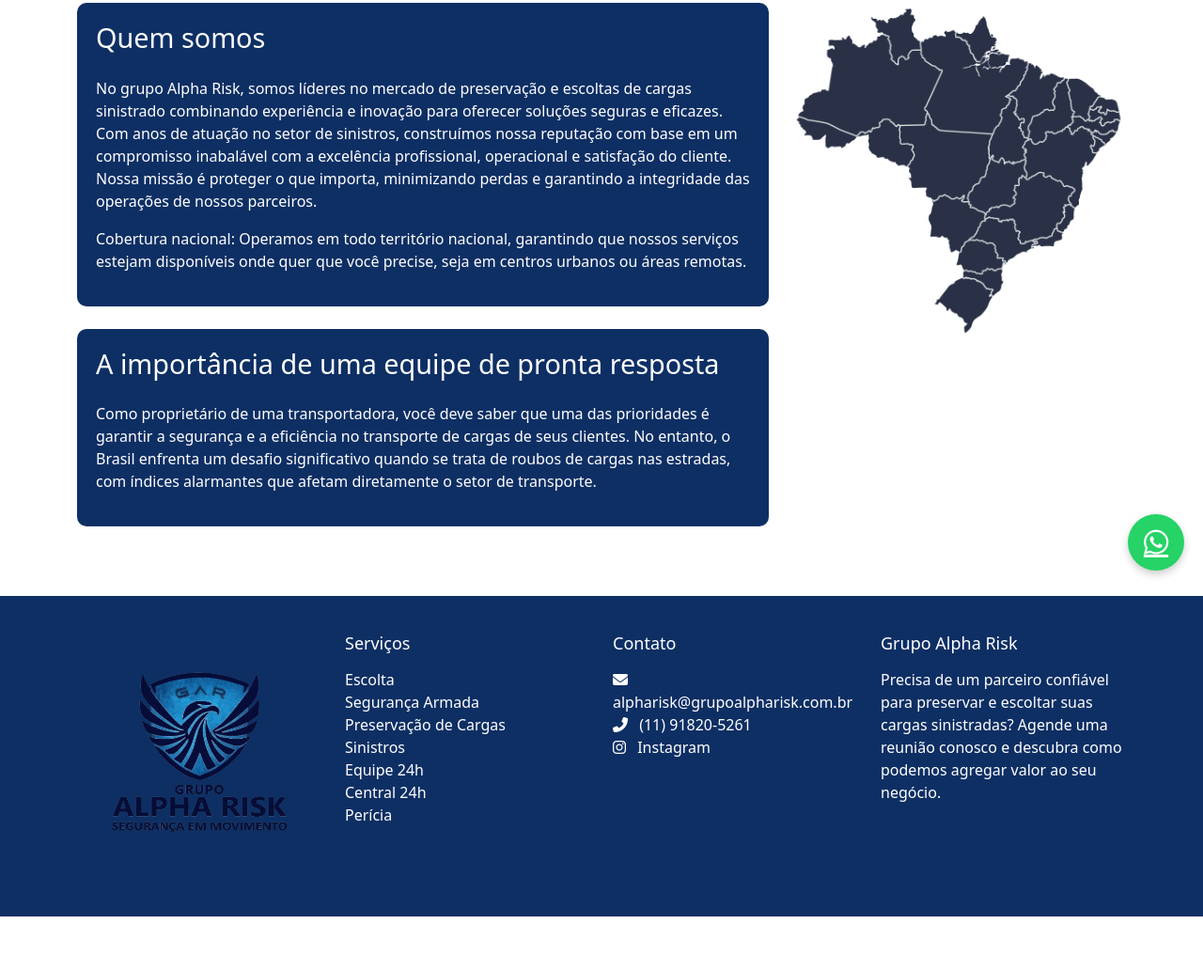
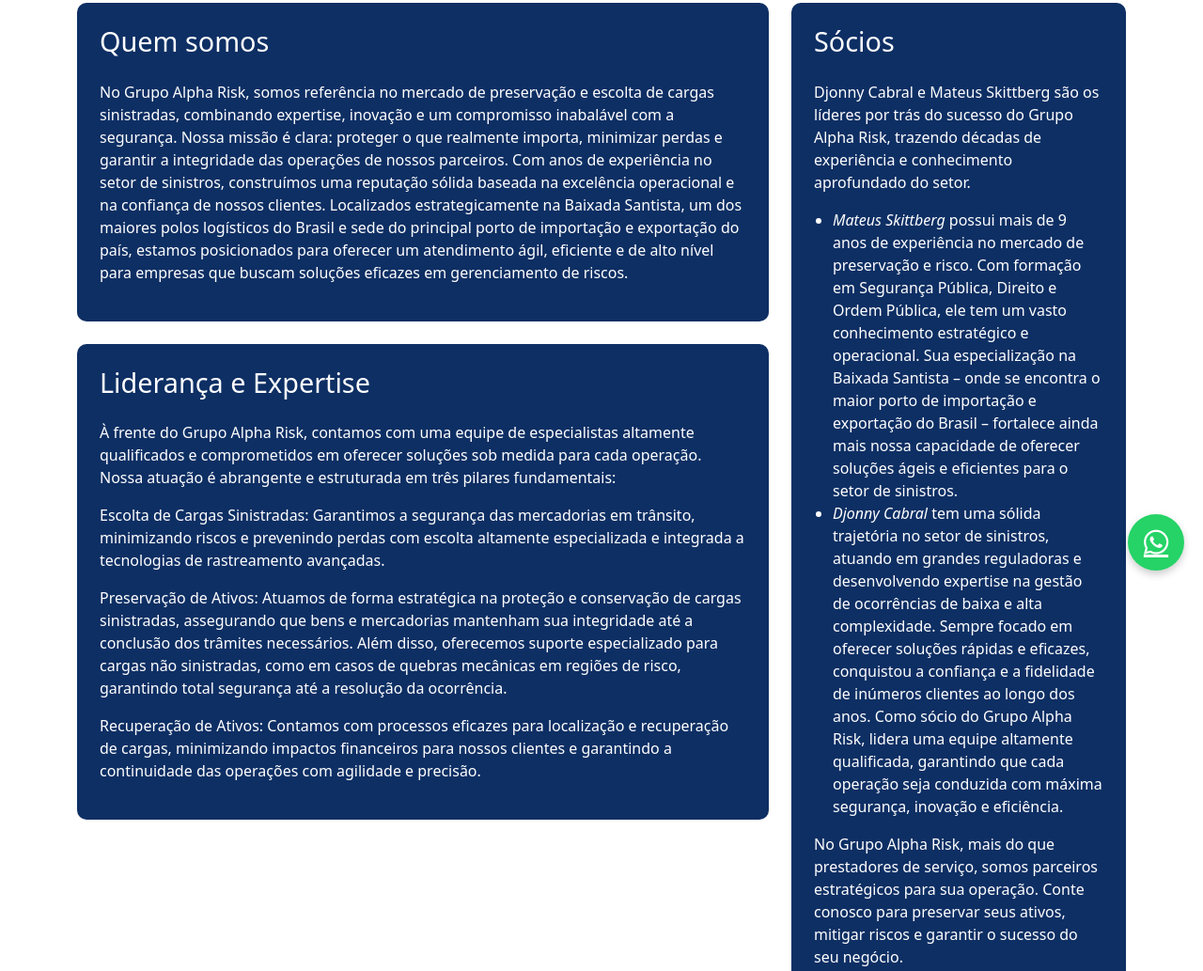
Before and after one commit to leopadilha/alpha-risk-site, a plain HTML site: page sobre.html in a window 1280 px wide. Shown: the part 173-1206 px from the top of the page at 94% size. Before the commit the page ends 1148 px from the top, so only its background shows below. Drawn offline with nearby package versions, Linux system fonts and the light colour scheme; a web font is replaced by a local one.

Commit message:
ajuste no sobre nos

```diff
--- a/sobre.html
+++ b/sobre.html
@@ -195,15 +195,13 @@
       style="background-color: #fff; border-top: 2px solid #0e2f64"
     >
       <div class="container py-5">
-        <div class="row align-items-stretch">
-          <div class="col-md-8 mb-4">
+        <div class="row align-items-start">
+          <!-- Coluna Esquerda: Blocos 1 e 2 -->
+          <div class="col-md-8">
+            <!-- Bloco 1: Quem somos -->
             <div
-              class="mb-4"
-              style="
-                background-color: #0e2f64;
-                padding: 20px;
-                border-radius: 10px;
-              "
+              class="mb-4 p-4"
+              style="background-color: #0e2f64; border-radius: 10px"
             >
               <h2
                 class="text-center text-md-start mb-4"
@@ -215,56 +213,135 @@
                 class="text-md-start"
                 style="color: #fff; font-size: 1rem; line-height: 1.5"
               >
-                No grupo Alpha Risk, somos líderes no mercado de preservação e
-                escoltas de cargas sinistrado combinando experiência e inovação
-                para oferecer soluções seguras e eficazes. Com anos de atuação
-                no setor de sinistros, construímos nossa reputação com base em
-                um compromisso inabalável com a excelência profissional,
-                operacional e satisfação do cliente. Nossa missão é proteger o
-                que importa, minimizando perdas e garantindo a integridade das
-                operações de nossos parceiros.
+                No Grupo Alpha Risk, somos referência no mercado de preservação
+                e escolta de cargas sinistradas, combinando expertise, inovação
+                e um compromisso inabalável com a segurança. Nossa missão é
+                clara: proteger o que realmente importa, minimizar perdas e
+                garantir a integridade das operações de nossos parceiros. Com
+                anos de experiência no setor de sinistros, construímos uma
+                reputação sólida baseada na excelência operacional e na
+                confiança de nossos clientes. Localizados estrategicamente na
+                Baixada Santista, um dos maiores polos logísticos do Brasil e
+                sede do principal porto de importação e exportação do país,
+                estamos posicionados para oferecer um atendimento ágil,
+                eficiente e de alto nível para empresas que buscam soluções
+                eficazes em gerenciamento de riscos.
+              </p>
+            </div>
+            <!-- Bloco 2: Liderança e Expertise -->
+            <div
+              class="mb-4 p-4"
+              style="background-color: #0e2f64; border-radius: 10px"
+            >
+              <h2
+                class="text-center text-md-start mb-4"
+                style="color: #fff; font-size: 1.8rem"
+              >
+                Liderança e Expertise
+              </h2>
+              <p
+                class="text-md-start"
+                style="color: #fff; font-size: 1rem; line-height: 1.5"
+              >
+                À frente do Grupo Alpha Risk, contamos com uma equipe de
+                especialistas altamente qualificados e comprometidos em oferecer
+                soluções sob medida para cada operação. Nossa atuação é
+                abrangente e estruturada em três pilares fundamentais:
               </p>
               <p
                 class="text-md-start"
                 style="color: #fff; font-size: 1rem; line-height: 1.5"
               >
-                Cobertura nacional: Operamos em todo território nacional,
-                garantindo que nossos serviços estejam disponíveis onde quer que
-                você precise, seja em centros urbanos ou áreas remotas.
+                Escolta de Cargas Sinistradas: Garantimos a segurança das
+                mercadorias em trânsito, minimizando riscos e prevenindo perdas
+                com escolta altamente especializada e integrada a tecnologias de
+                rastreamento avançadas.
+              </p>
+              <p
+                class="text-md-start"
+                style="color: #fff; font-size: 1rem; line-height: 1.5"
+              >
+                Preservação de Ativos: Atuamos de forma estratégica na proteção
+                e conservação de cargas sinistradas, assegurando que bens e
+                mercadorias mantenham sua integridade até a conclusão dos
+                trâmites necessários. Além disso, oferecemos suporte
+                especializado para cargas não sinistradas, como em casos de
+                quebras mecânicas em regiões de risco, garantindo total
+                segurança até a resolução da ocorrência.
+              </p>
+              <p
+                class="text-md-start"
+                style="color: #fff; font-size: 1rem; line-height: 1.5"
+              >
+                Recuperação de Ativos: Contamos com processos eficazes para
+                localização e recuperação de cargas, minimizando impactos
+                financeiros para nossos clientes e garantindo a continuidade das
+                operações com agilidade e precisão.
               </p>
             </div>
+          </div>
+          <!-- Coluna Direita: Bloco 3: Sócios -->
+          <div class="col-md-4">
             <div
-              style="
-                background-color: #0e2f64;
-                padding: 20px;
-                border-radius: 10px;
-              "
+              class="p-4"
+              style="background-color: #0e2f64; border-radius: 10px"
             >
               <h2
                 class="text-center text-md-start mb-4"
                 style="color: #fff; font-size: 1.8rem"
               >
-                A importância de uma equipe de pronta resposta
+                Sócios
               </h2>
               <p
                 class="text-md-start"
                 style="color: #fff; font-size: 1rem; line-height: 1.5"
               >
-                Como proprietário de uma transportadora, você deve saber que uma
-                das prioridades é garantir a segurança e a eficiência no
-                transporte de cargas de seus clientes. No entanto, o Brasil
-                enfrenta um desafio significativo quando se trata de roubos de
-                cargas nas estradas, com índices alarmantes que afetam
-                diretamente o setor de transporte.
+                Djonny Cabral e Mateus Skittberg são os líderes por trás do
+                sucesso do Grupo Alpha Risk, trazendo décadas de experiência e
+                conhecimento aprofundado do setor.
+              </p>
+              <ul
+                class="text-md-start"
+                style="
+                  color: #fff;
+                  font-size: 1rem;
+                  line-height: 1.5;
+                  list-style-type: disc;
+                  padding-left: 20px;
+                "
+              >
+                <li>
+                  <em>Mateus Skittberg</em> possui mais de 9 anos de experiência
+                  no mercado de preservação e risco. Com formação em Segurança
+                  Pública, Direito e Ordem Pública, ele tem um vasto
+                  conhecimento estratégico e operacional. Sua especialização na
+                  Baixada Santista – onde se encontra o maior porto de
+                  importação e exportação do Brasil – fortalece ainda mais nossa
+                  capacidade de oferecer soluções ágeis e eficientes para o
+                  setor de sinistros.
+                </li>
+                <li>
+                  <em>Djonny Cabral</em> tem uma sólida trajetória no setor de
+                  sinistros, atuando em grandes reguladoras e desenvolvendo
+                  expertise na gestão de ocorrências de baixa e alta
+                  complexidade. Sempre focado em oferecer soluções rápidas e
+                  eficazes, conquistou a confiança e a fidelidade de inúmeros
+                  clientes ao longo dos anos. Como sócio do Grupo Alpha Risk,
+                  lidera uma equipe altamente qualificada, garantindo que cada
+                  operação seja conduzida com máxima segurança, inovação e
+                  eficiência.
+                </li>
+              </ul>
+              <p
+                class="text-md-start"
+                style="color: #fff; font-size: 1rem; line-height: 1.5"
+              >
+                No Grupo Alpha Risk, mais do que prestadores de serviço, somos
+                parceiros estratégicos para sua operação. Conte conosco para
+                preservar seus ativos, mitigar riscos e garantir o sucesso do
+                seu negócio.
               </p>
             </div>
-          </div>
-          <div class="col-md-4 mb-4">
-            <img
-              src="images/mapa.webp"
-              alt="Mapa do Brasil"
-              class="img-fluid"
-            />
           </div>
         </div>
       </div>
```
Also changed, not shown: 1 other file.
